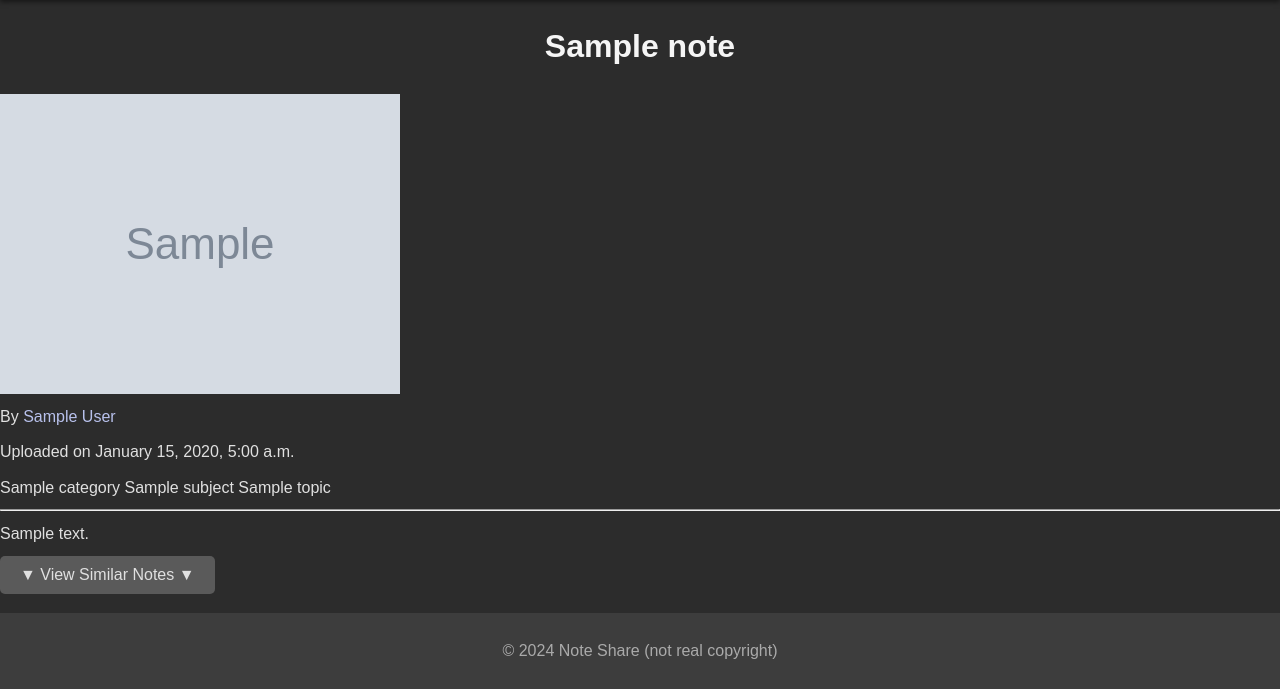
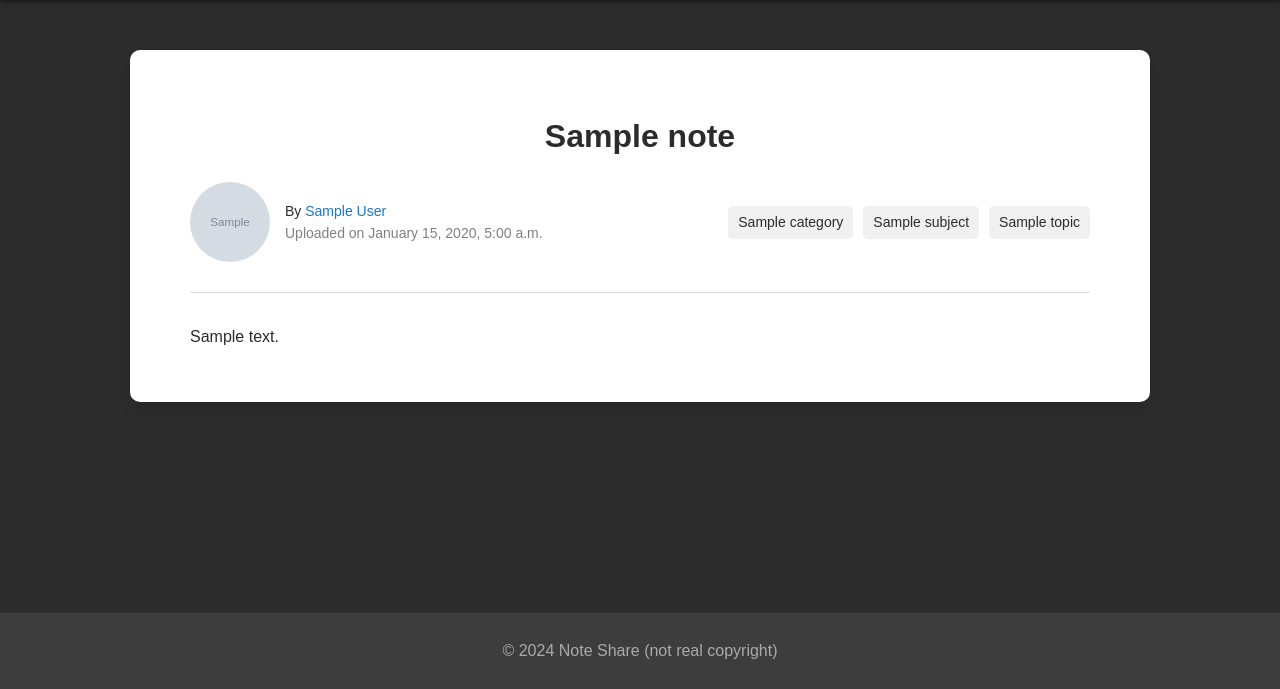
Before and after one commit to EdwardMarecos/cs412, a Django app: page /project/notes/1/ in a window 1280 px wide. Shown: the part 111-800 px from the top of the page. Run offline with Django 5.2, Linux system fonts and the light colour scheme; tables that the repository leaves empty hold one stand-in row (values such as "Sample post"); grey boxes marked "Sample" are stand-in pictures.

Commit message:
fixed css for the display note. it was mostly fine but it made the image so large. not included in previous upload cause it was messing with the make note cause of classes etc. i also wanted a 'show similar notes' part but it was too much for rn imma focus on functionality

```diff
--- a/project/templates/project/note_detail.html
+++ b/project/templates/project/note_detail.html
@@ -19,9 +19,9 @@
                 </div>
             </div>
             <div class="note-tags">
-                <span class="tag">{{ object.topic.parent_subject.category.name }}</span>
-                <span class="tag">{{ object.topic.parent_subject.name }}</span>
-                <span class="tag">{{ object.topic.title }}</span>
+                <a href="{% url 'note-list' %}?category={{ object.topic.parent_subject.category.id }}" class="tag">{{ object.topic.parent_subject.category.name }}</a>
+                <a href="{% url 'note-list' %}?subject={{ object.topic.parent_subject.id }}" class="tag">{{ object.topic.parent_subject.name }}</a>
+                <a href="{% url 'note-list' %}?topic={{ object.topic.id }}" class="tag">{{ object.topic.title }}</a>
             </div>
         </div>
     </div>
@@ -32,38 +32,5 @@
     <div class="note-content">
         {{ object.content|linebreaks }}
     </div>
-
-    <!-- View Similar Notes Button -->
-    <div class="similar-notes-section">
-        <button class="toggle-similar-notes-btn" onclick="toggleSimilarNotes()">
-            &#x25BC; View Similar Notes &#x25BC;
-        </button>
-        <div id="similar-notes-container" style="display: none;">
-            <!-- Similar Notes Content -->
-            {% for note in similar_notes %}
-                <div class="similar-note">
-                    <h4><a href="{% url 'note-detail' note.id %}">{{ note.title }}</a></h4>
-                    <p>{{ note.content|truncatechars:150 }}</p>
-                </div>
-            {% empty %}
-                <p>No similar notes found.</p>
-            {% endfor %}
-        </div>
-    </div>
 </div>
-
-<!-- JavaScript to Toggle Similar Notes -->
-<script>
-    function toggleSimilarNotes() {
-        const container = document.getElementById('similar-notes-container');
-        const button = document.querySelector('.toggle-similar-notes-btn');
-        if (container.style.display === 'none' || container.style.display === '') {
-            container.style.display = 'block';
-            button.innerHTML = '&#x25B2; Hide Similar Notes &#x25B2;';
-        } else {
-            container.style.display = 'none';
-            button.innerHTML = '&#x25BC; View Similar Notes &#x25BC;';
-        }
-    }
-</script>
 {% endblock %}
--- a/static/styles_project.css
+++ b/static/styles_project.css
@@ -321,3 +321,116 @@ button:hover {
     margin: 0;
     font-size: 16px;
 }
+
+/* --------------------------------------------
+   Note Detail Page Styles
+-------------------------------------------- */
+
+.note-detail-container {
+    max-width: 900px;
+    margin: 50px auto;
+    background-color: #ffffff;
+    padding: 40px 60px;
+    border-radius: 10px;
+    box-shadow: 0 8px 16px rgba(0, 0, 0, 0.1);
+    font-family: 'Arial', sans-serif;
+    color: #2c2c2c;
+    position: relative;
+}
+
+/* Note Header */
+.note-detail-container .note-header {
+    position: relative;
+    margin-bottom: 30px;
+}
+
+.note-detail-container .note-title {
+    font-size: 32px;
+    font-weight: bold;
+    margin-bottom: 20px;
+    text-align: center;
+    color: #2c2c2c;
+}
+
+.note-detail-container .note-meta {
+    display: flex;
+    justify-content: space-between;
+    align-items: center;
+    flex-wrap: wrap;
+}
+
+.note-detail-container .author-info {
+    display: flex;
+    align-items: center;
+}
+
+.note-detail-container .author-picture {
+    width: 80px;
+    height: 80px;
+    border-radius: 50%;
+    object-fit: cover;
+    margin-right: 15px;
+}
+
+.note-detail-container .author-details p {
+    margin: 0;
+    font-size: 14px;
+}
+
+.note-detail-container .author-details .upload-date {
+    color: gray;
+}
+
+.note-detail-container .author-details a {
+    color: #1976D2;
+    text-decoration: none;
+}
+
+.note-detail-container .author-details a:hover {
+    text-decoration: underline;
+}
+
+/* Note Tags */
+.note-detail-container .note-tags {
+    display: flex;
+    flex-wrap: wrap;
+    gap: 10px;
+}
+
+.note-detail-container .tag {
+    background-color: #f0f0f0;
+    color: #2c2c2c;
+    padding: 5px 10px;
+    border-radius: 5px;
+    font-size: 14px;
+}
+
+/* Divider */
+.note-detail-container .note-divider {
+    margin: 30px 0;
+    border: none;
+    border-top: 1px solid #ddd;
+}
+
+/* Note Content */
+.note-detail-container .note-content {
+    font-size: 16px;
+    line-height: 1.8;
+    color: #2c2c2c;
+}
+
+/* Responsive Design */
+@media (max-width: 768px) {
+    .note-detail-container .note-meta {
+        flex-direction: column;
+        align-items: flex-start;
+    }
+
+    .note-detail-container .author-info {
+        margin-bottom: 20px;
+    }
+
+    .note-detail-container {
+        padding: 30px 20px;
+    }
+}
```
